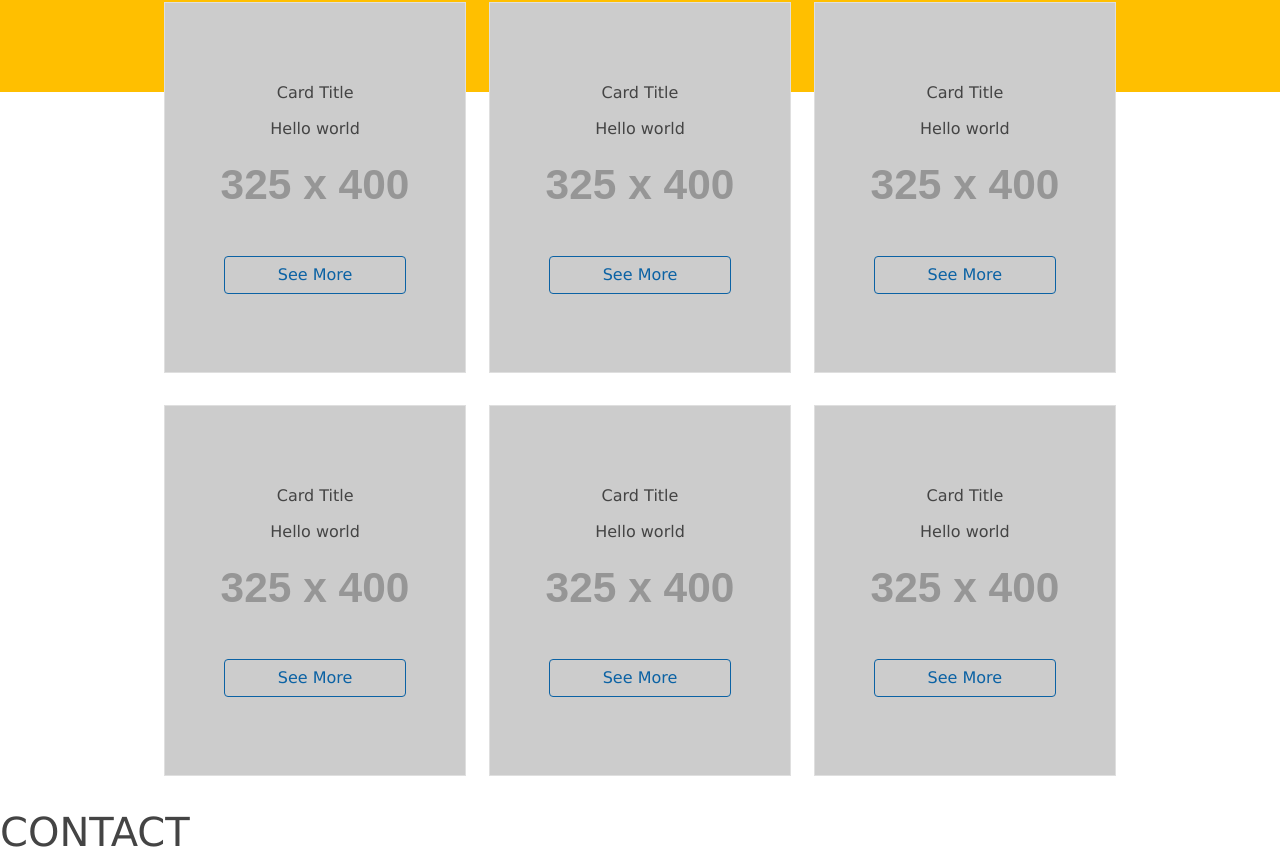
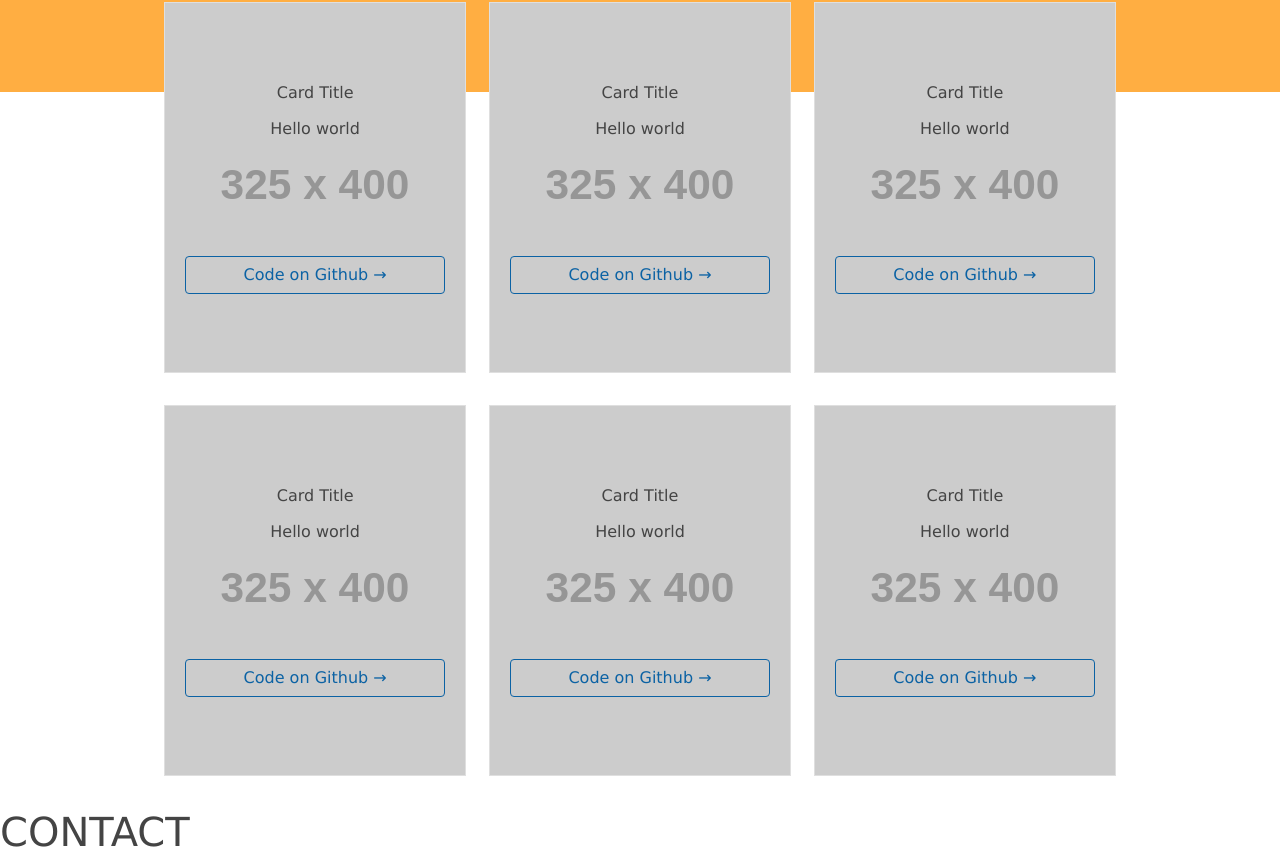
Before and after one commit to drregg6/full-stack-portfolio, a React (Create React App) app in the folder client/: page / in a window 1280 px wide. Shown: the part 828-1692 px from the top of the page. Built offline with nearby package versions, Linux system fonts and the light colour scheme.

Commit message:
EOD 4-18

```diff
--- a/client/src/App.css
+++ b/client/src/App.css
@@ -40,7 +40,7 @@ body {
 
 /* header rules */
 .custom-container {
-    background: rgba(255,191,0,1);
+    background: rgba(255,174,66,1);
     padding-right: 9vw;
     padding-left: 9vw;
     height: 108vh;
@@ -77,11 +77,6 @@ body {
 
 .portfolio-title {
     text-align: center;
-}
-
-.card-img-overlay .btn {
-    width: 70%;
-    margin: 0 auto;
 }
 
 
--- a/client/src/App.js
+++ b/client/src/App.js
@@ -1,4 +1,7 @@
 /*
+
+INSPIRATION:
+- https://themes.muffingroup.com/be/simple2/?utm_source=sitepoint.com&utm_medium=content&utm_campaign=apr19
 
 HOW TO DESIGN IT:
 - https://www.sitepoint.com/how-to-build-a-stunning-portfolio-website-as-a-web-developer/
@@ -7,7 +10,6 @@ HOW TO DESIGN IT:
 DESIGN INSPIRATION:
 - http://mattfarley.ca/
 - http://timmyomahony.com/
-- https://themes.muffingroup.com/be/simple2/?utm_source=sitepoint.com&utm_medium=content&utm_campaign=apr19
 
 */
 
--- a/client/src/components/Portfolio.js
+++ b/client/src/components/Portfolio.js
@@ -24,7 +24,7 @@ class Portfolio extends Component {
                                 <CardTitle>Card Title</CardTitle>
                                 <CardText>Hello world</CardText>
                             </div>
-                            <Button outline color="primary">See More</Button>
+                            <Button outline color="primary">Code on Github &rarr;</Button>
                         </CardImgOverlay>
                     </Card>
                     <Card>
@@ -34,7 +34,7 @@ class Portfolio extends Component {
                                 <CardTitle>Card Title</CardTitle>
                                 <CardText>Hello world</CardText>
                             </div>
-                            <Button outline color="primary">See More</Button>
+                            <Button outline color="primary">Code on Github &rarr;</Button>
                         </CardImgOverlay>
                     </Card>
                     <Card>
@@ -44,7 +44,7 @@ class Portfolio extends Component {
                                 <CardTitle>Card Title</CardTitle>
                                 <CardText>Hello world</CardText>
                             </div>
-                            <Button outline color="primary">See More</Button>
+                            <Button outline color="primary">Code on Github &rarr;</Button>
                         </CardImgOverlay>
                     </Card>
                 </CardDeck>
@@ -56,7 +56,7 @@ class Portfolio extends Component {
                                 <CardTitle>Card Title</CardTitle>
                                 <CardText>Hello world</CardText>
                             </div>
-                            <Button outline color="primary">See More</Button>
+                            <Button outline color="primary">Code on Github &rarr;</Button>
                         </CardImgOverlay>
                     </Card>
                     <Card>
@@ -66,7 +66,7 @@ class Portfolio extends Component {
                                 <CardTitle>Card Title</CardTitle>
                                 <CardText>Hello world</CardText>
                             </div>
-                            <Button outline color="primary">See More</Button>
+                            <Button outline color="primary">Code on Github &rarr;</Button>
                         </CardImgOverlay>
                     </Card>
                     <Card>
@@ -76,7 +76,7 @@ class Portfolio extends Component {
                                 <CardTitle>Card Title</CardTitle>
                                 <CardText>Hello world</CardText>
                             </div>
-                            <Button outline color="primary">See More</Button>
+                            <Button outline color="primary">Code on Github &rarr;</Button>
                         </CardImgOverlay>
                     </Card>
                 </CardDeck>
```
